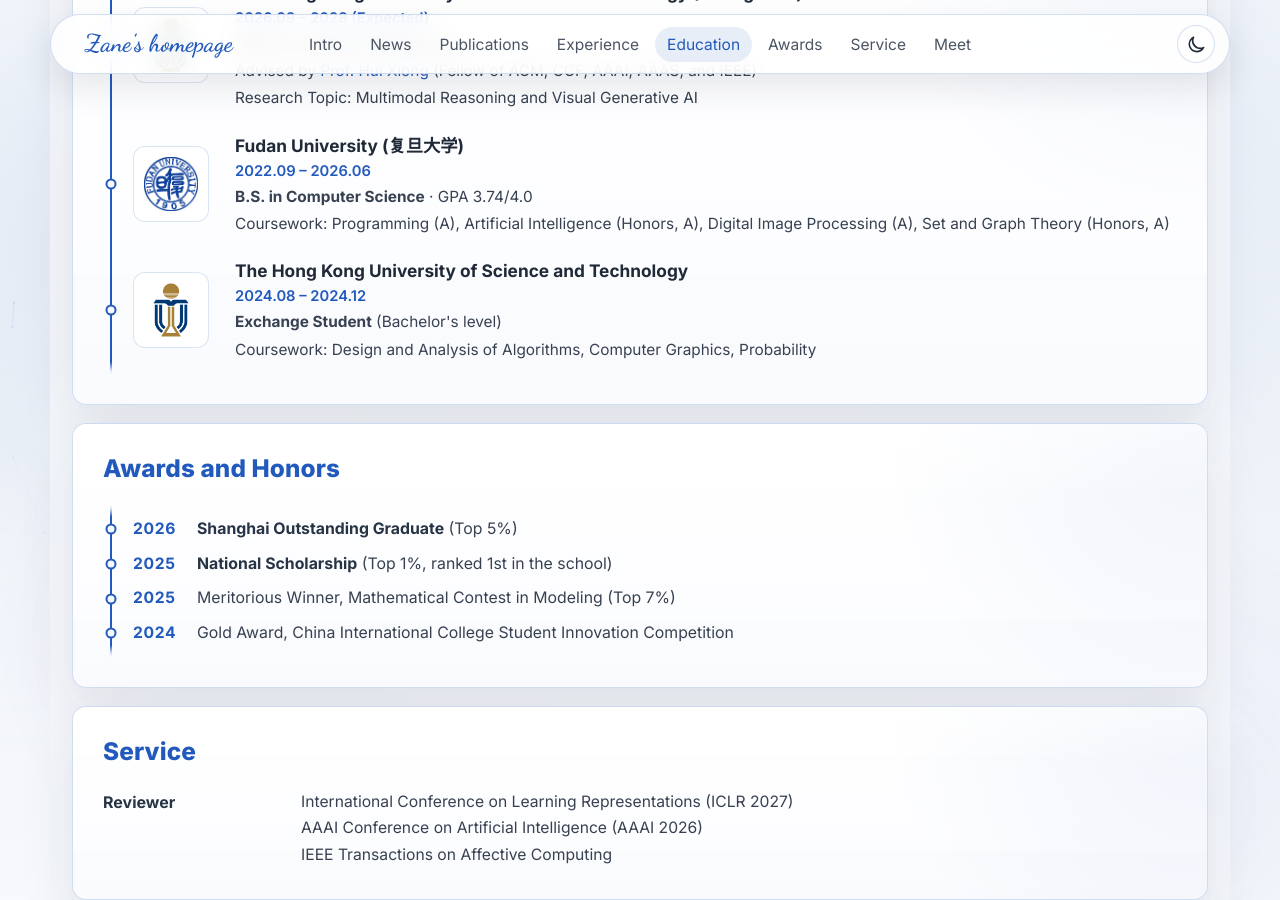
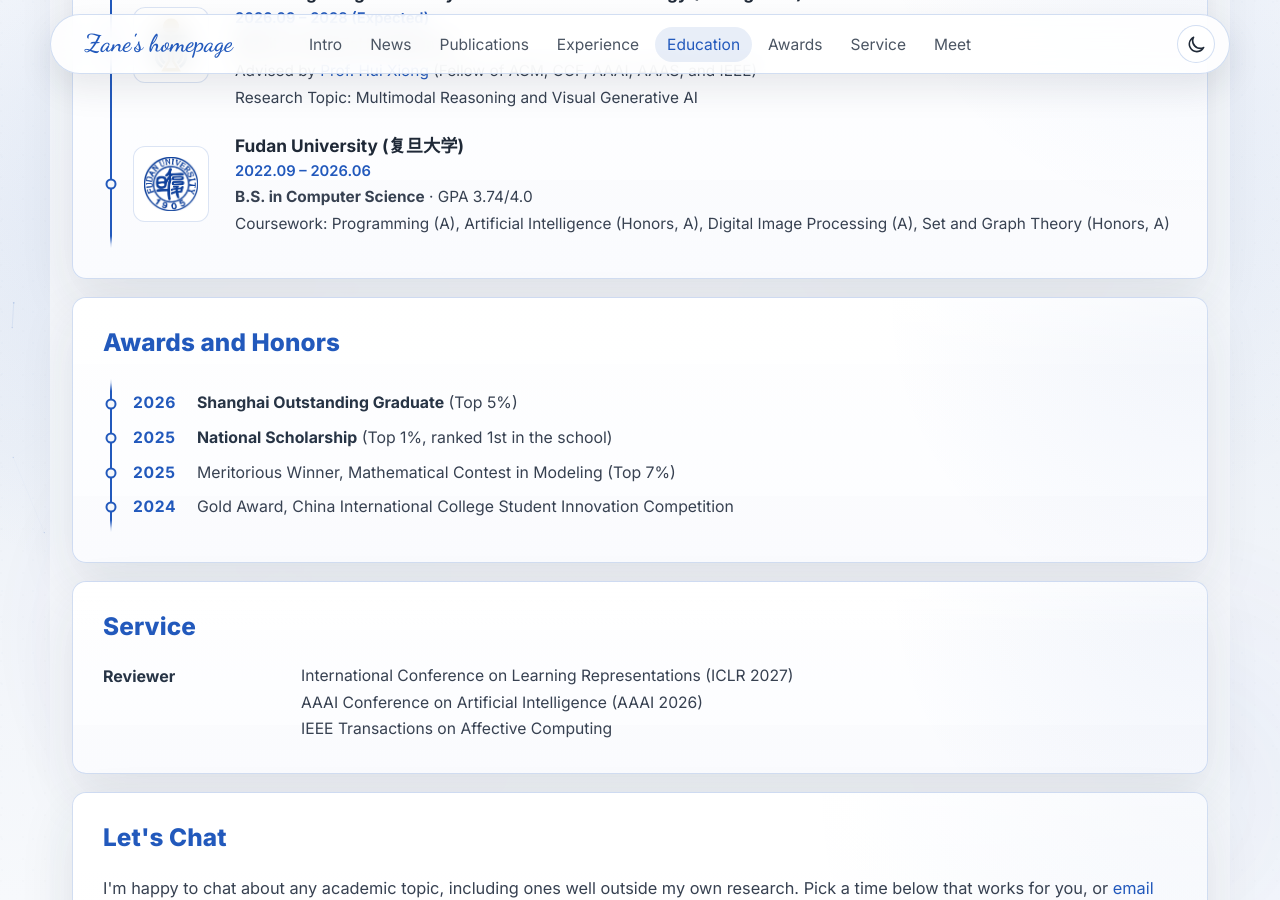
Before and after one commit to Zane-ZYQiu/Zane-ZYQiu.github.io, a Jekyll site: the page built from _pages/about.html, in a window 1280 px wide and 900 px high, scrolled down 3861 px. Built offline with Jekyll 4.4.1, drawn with Linux system fonts in a browser that asks for light colours.

Commit message:
Remove HKUST exchange entry from Education
Co-Authored-By: Claude Opus 5.5 <noreply@anthropic.com>

```diff
--- a/_pages/about.html
+++ b/_pages/about.html
@@ -174,16 +174,6 @@ redirect_from:
         <p class="experience-copy">Coursework: Programming (A), Artificial Intelligence (Honors, A), Digital Image Processing (A), Set and Graph Theory (Honors, A)</p>
       </div>
     </article>
-
-    <article class="experience-card">
-      <div class="experience-logo"><img src="{{ base_path }}/images/hkust_logo.png" alt="HKUST logo" loading="lazy" /></div>
-      <div class="experience-body">
-        <h3 class="experience-title"><a href="https://hkust.edu.hk" target="_blank" rel="noreferrer">The Hong Kong University of Science and Technology</a></h3>
-        <p class="experience-meta">2024.08 – 2024.12</p>
-        <p class="experience-copy"><strong>Exchange Student</strong> (Bachelor's level)</p>
-        <p class="experience-copy">Coursework: Design and Analysis of Algorithms, Computer Graphics, Probability</p>
-      </div>
-    </article>
   </div>
 </section>
 
```
